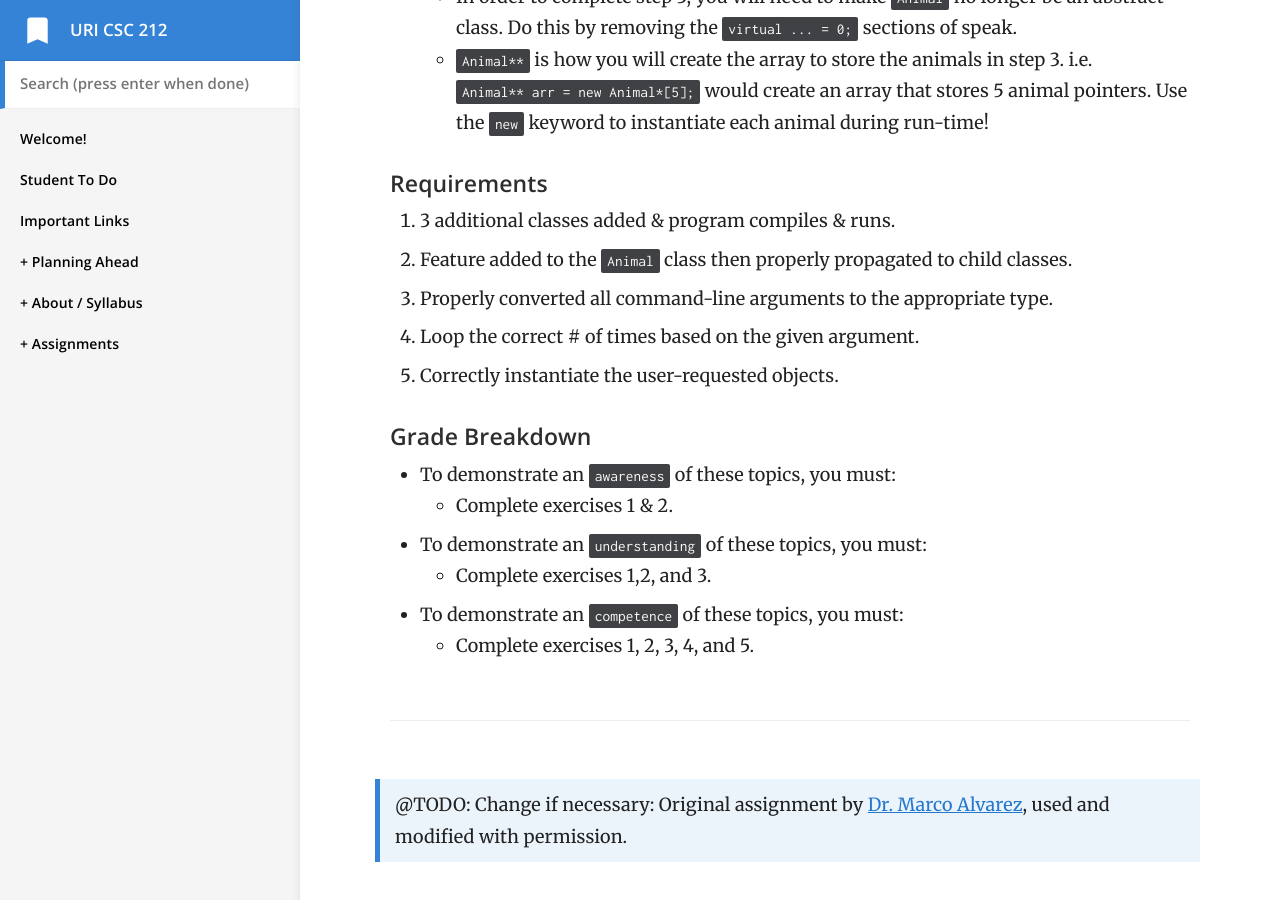
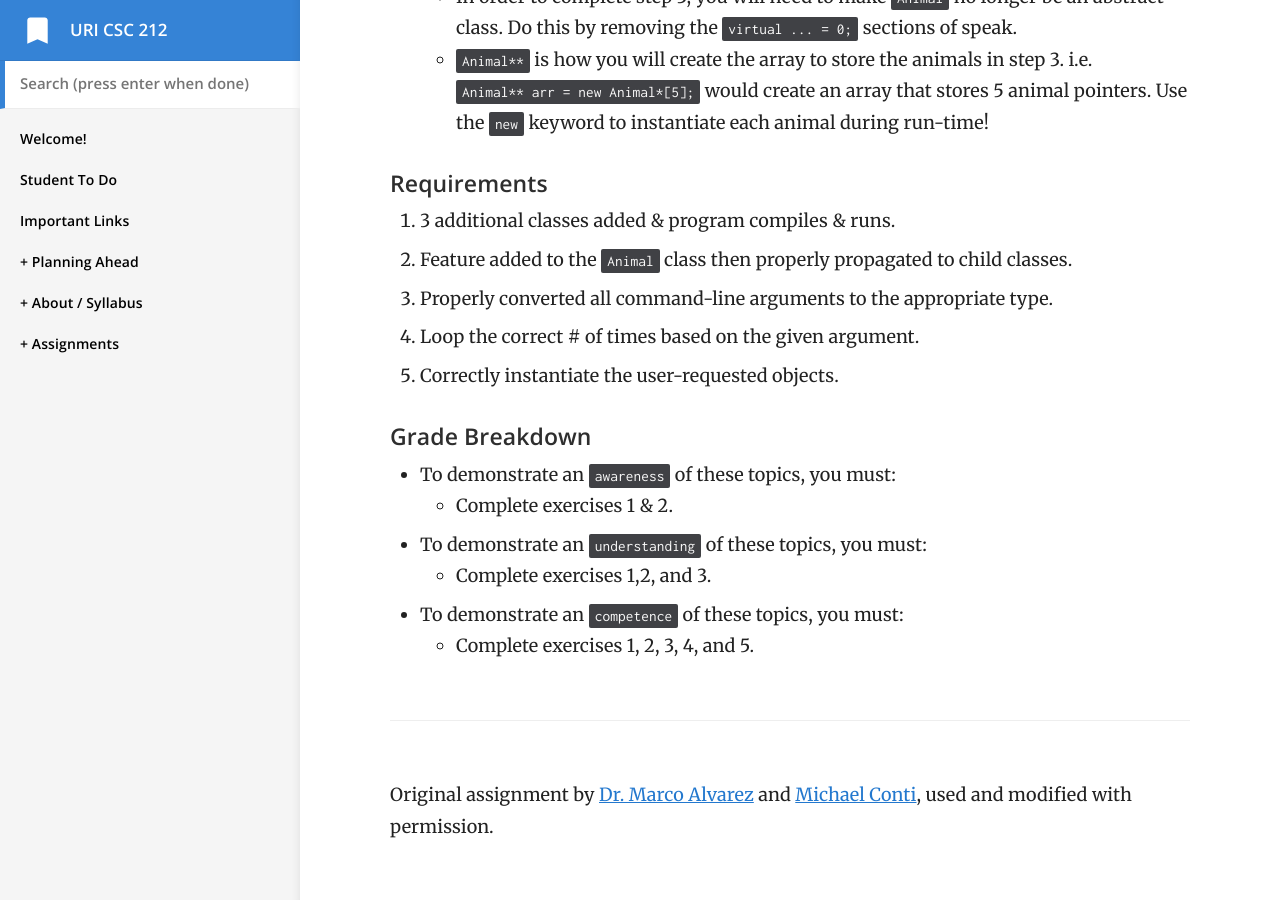
Before and after one commit to vcc-csc212/sp21-archive, a Jekyll site: the page built from _docs/labs/lab-01/lab01.md, in a window 1280 px wide and 900 px high, scrolled down 14971 px. Built offline with Jekyll 4.4.1, drawn with Linux system fonts in a browser that asks for light colours.

Commit message:
todo removed, credits at bottom

```diff
--- a/_docs/labs/lab-01/lab01.md
+++ b/_docs/labs/lab-01/lab01.md
@@ -476,5 +476,4 @@ Use what you learned in this lab to complete the following exercises:
 
 ---
 
-> @TODO: Change if necessary:
-Original assignment by [Dr. Marco Alvarez](https://homepage.cs.uri.edu/~malvarez/), used and modified with permission.
+Original assignment by [Dr. Marco Alvarez](https://homepage.cs.uri.edu/~malvarez/) and [Michael Conti](https://web.uri.edu/cs/meet/michael-conti/), used and modified with permission.
```
